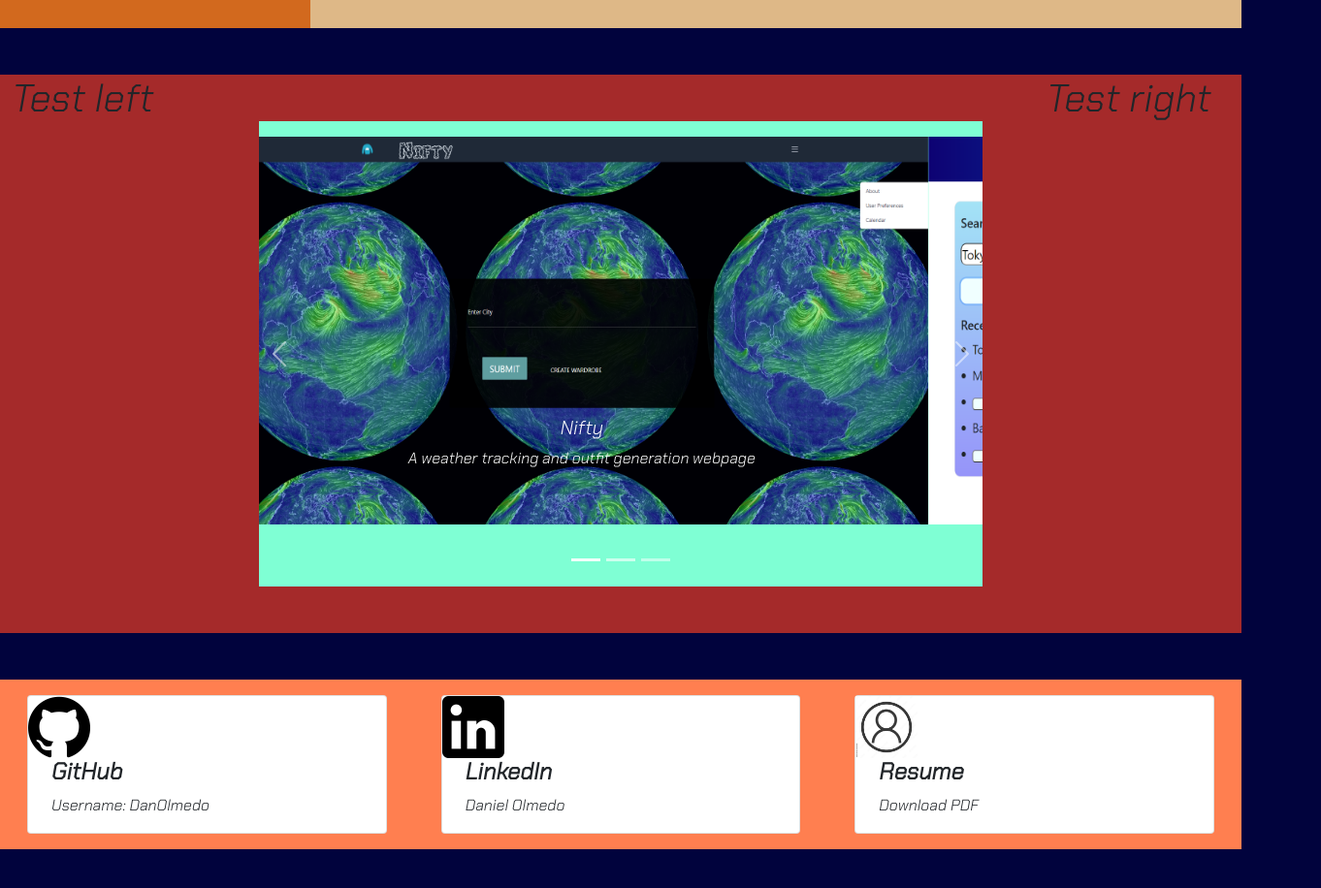
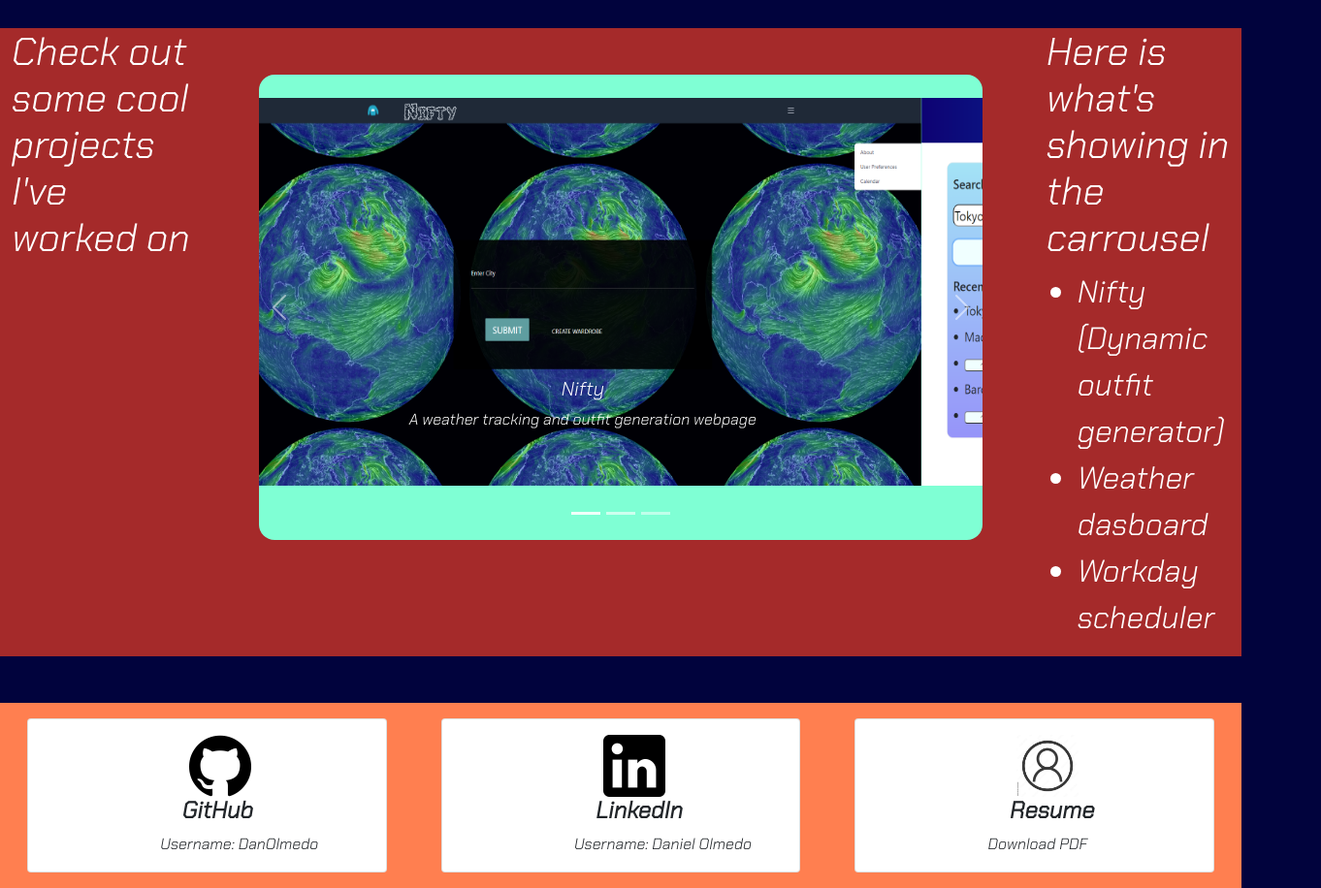
Before and after one commit to DanOlmedo/Personal_Portfolio, a plain HTML site: page index.html in a window 1280 px wide. Shown: the part 483-1399 px from the top of the page at 97% size, 1362 px wide, since content can reach past the window. Before the commit the page ends 1359 px from the top, so only its background shows below. Drawn offline with nearby package versions, Linux system fonts and the light colour scheme.

Commit message:
Completed basic layout and intended functionality

```diff
--- a/index.html
+++ b/index.html
@@ -38,8 +38,8 @@
     </div>
     <div class="container-fluid" id="main2">
         <div class="row">
-        <div class="col-2">
-            <h1>Test left</h1>
+        <div class="col-2" id="carouselleft">
+            <h1>Check out some cool projects I've worked on</h1>
         </div>
         <div class="col-8">
         <div id="carouselExampleCaptions" class="carousel slide" data-bs-ride="carousel">
@@ -81,8 +81,13 @@
             </button>
           </div>
         </div>
-        <div class="col-2">
-            <h1>Test right</h1>
+        <div class="col-2" id="carouselright">
+            <h1>Here is what's showing in the carrousel</h1>
+            <ul>
+                <li>Nifty (Dynamic outfit generator)</li>
+                <li>Weather dasboard</li>
+                <li>Workday scheduler</li>
+            </ul>
         </div>
     </div>
     </div>
@@ -102,7 +107,7 @@
                     <img id="icon" src="./images/linkedin_1.png" alt="Avatar">
                     <div class="container">
                       <h4><b>LinkedIn</b></h4>
-                      <p>Daniel Olmedo</p>
+                      <p>Username: Daniel Olmedo</p>
                     </div>
                 </div>
             </div>
--- a/style.css
+++ b/style.css
@@ -6,9 +6,12 @@ body {
 header {
     height: 7rem;
     background-color: cadetblue;
+    margin-top: -3rem;
 }
 
 header h1 {
+    position: relative;
+    top: 2rem;
     margin: 3rem;
     font-size: 3rem;
     font-weight: bold;
@@ -26,6 +29,7 @@ header h1 {
 
 #main1col1 a{
     color: white;
+    margin-top: 1rem;
 }
 
 #main1col2 {
@@ -48,11 +52,13 @@ header h1 {
     position: relative;
     left: 5%;
     background-color: aquamarine;
-    padding: 1rem;
+    padding: 1.5rem;
+    border-radius: 1rem;
 }
 
 #carrousel img {
     height: 25rem;
+    width: 90%;
 }
 
 #main3 {
@@ -62,9 +68,33 @@ header h1 {
 
 .card {
     margin: 1rem;
+    display: flex;
 }
 
 .card img {
     height: 4rem;
     width: 4rem;
+    position: relative;
+    left: 45%;
+    margin-top: 1rem;
 }
+
+.card h4 {
+    position: relative;
+    left: 42%;
+}
+
+.card p {
+    position: relative;
+    left: 35%;
+}
+
+#carouselright {
+    font-size: 2rem;
+    color: white;
+}
+
+#carouselleft {
+
+    color: white;
+}
```
